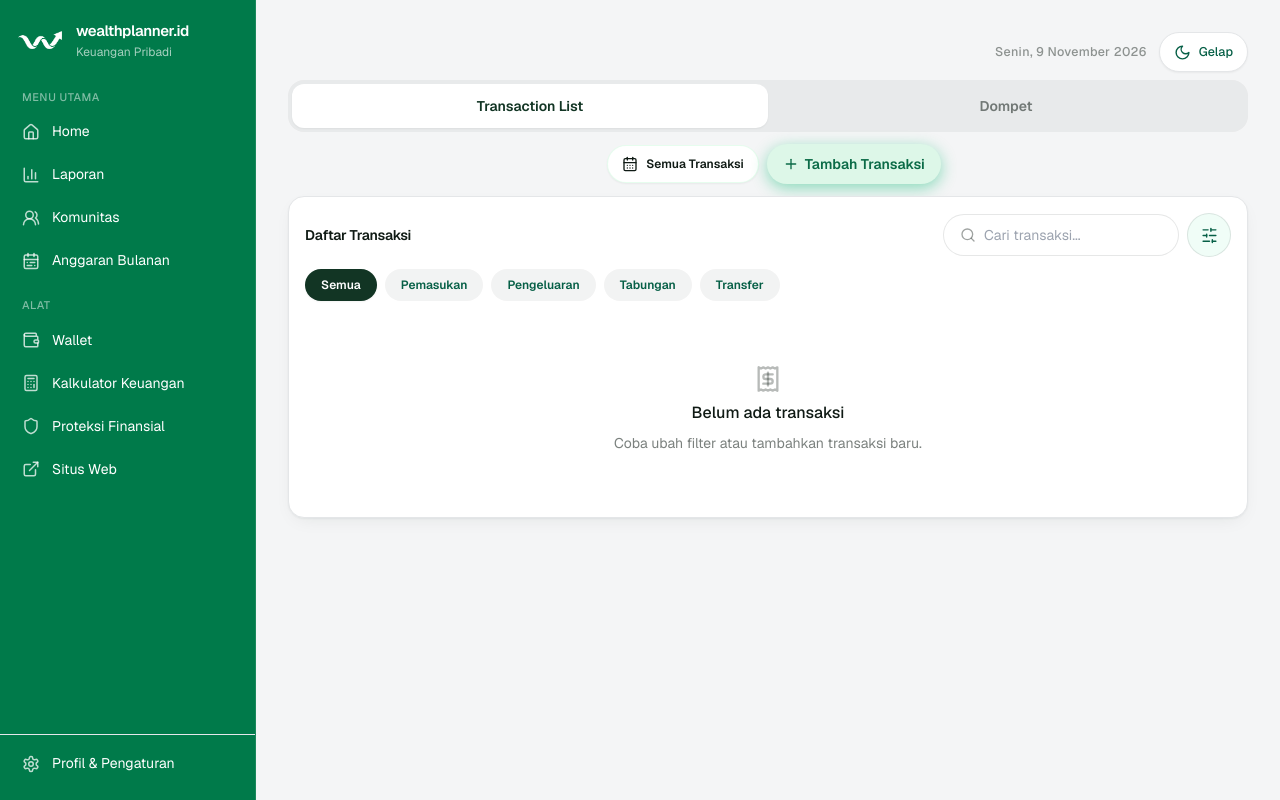
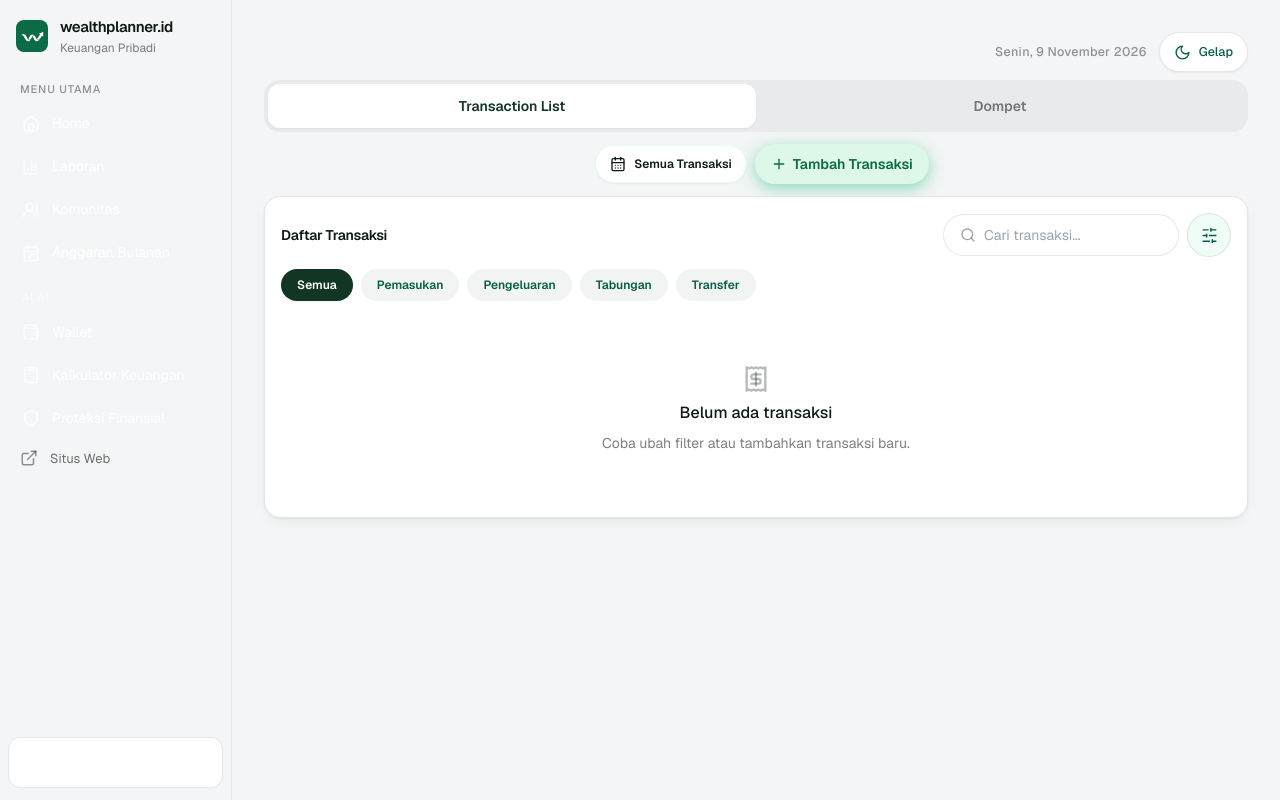
Before and after one commit to jasminework2023/personal-wealthplanner, a React (Vite) app: page /dashboard/transaction in a window 1280 px wide. Built offline with nearby package versions, Linux system fonts and the light colour scheme; the HTML template or start-up script is replaced by a standard one.

Commit message:
ui-compact step 3: compact desktop sidebar shell

```diff
--- a/src/components/Sidebar.tsx
+++ b/src/components/Sidebar.tsx
@@ -60,14 +60,14 @@ function NavItem({ to, label, icon: Icon, onNavigate }: { to: string; label: str
 
 function Brand() {
   return (
-    <div className="px-4 pt-5 pb-5">
+    <div className="px-4 pt-4 pb-4">
       <div className="flex items-center gap-3">
-        <div className="flex h-10 w-12 shrink-0 items-center justify-center" aria-hidden>
-          <img src={logoMark} alt="Wealthplanner" className="h-auto w-full object-contain" />
+        <div className="flex h-8 w-8 shrink-0 items-center justify-center rounded-lg bg-[#0B6B47]" aria-hidden>
+          <img src={logoMark} alt="Wealthplanner" className="h-6 w-6 object-contain" />
         </div>
         <div className="min-w-0">
-          <p className="text-[15px] font-semibold text-white tracking-tight">wealthplanner.id</p>
-          <p className="text-[12px] text-white/65">{getAppLanguage() === "id" ? "Keuangan Pribadi" : "Personal Finance"}</p>
+          <p className="text-[15px] font-semibold text-forest-900 tracking-tight">wealthplanner.id</p>
+          <p className="text-[12px] text-charcoal/55">{getAppLanguage() === "id" ? "Keuangan Pribadi" : "Personal Finance"}</p>
         </div>
       </div>
     </div>
@@ -83,7 +83,7 @@ function SidebarContent({ onNavigate }: { onNavigate?: () => void }) {
       <Brand />
 
       <div className="px-2 flex-1 overflow-y-auto">
-        <p className="px-3.5 text-[11px] font-medium uppercase tracking-wider text-white/50 mt-2 mb-1.5">{labels.main}</p>
+        <p className="px-3 text-[11px] font-medium uppercase tracking-[0.08em] text-charcoal/45 mt-2 mb-1.5">{labels.main}</p>
         <nav className="flex flex-col gap-0.5 mb-4">
           {mainLinks.map((l) => <NavItem key={l.to} {...l} label={l.to === "/finance" ? labels.report : l.to === "/transactions" ? labels.community : l.to === "/budgeting" ? labels.budget : l.label} onNavigate={onNavigate} />)}
         </nav>
@@ -91,14 +91,14 @@ function SidebarContent({ onNavigate }: { onNavigate?: () => void }) {
         <p className="px-3.5 text-[11px] font-medium uppercase tracking-wider text-white/50 mt-2 mb-1.5">{labels.tools}</p>
         <nav className="flex flex-col gap-0.5">
           {toolLinks.map((l) => <NavItem key={l.to} {...l} label={l.to === "/wallets" ? labels.wallet : l.to === "/calculator" ? labels.calculator : labels.protection} onNavigate={onNavigate} />)}
-          <a href="https://www.wealthplanner.id"  onClick={onNavigate} className="group flex items-center gap-3 px-3.5 py-2.5 rounded-xl text-[14px] text-white hover:bg-white/10 hover:text-white transition-all">
-            <ExternalLink size={18} strokeWidth={2} className="text-white/75 group-hover:text-[#6EE7A8]" />
+          <a href="https://www.wealthplanner.id"  onClick={onNavigate} className="group flex items-center gap-3 px-3 py-2 rounded-[10px] text-[13px] text-charcoal/60 hover:bg-charcoal/[0.04] hover:text-forest-900 transition-all">
+            <ExternalLink size={18} strokeWidth={2} className="text-charcoal/45 group-hover:text-forest-700" />
             {labels.website}
           </a>
         </nav>
       </div>
 
-      <div className="px-2 pb-4 pt-2 border-t border-white/12 flex flex-col gap-0.5">
+      <div className="mx-2 mb-3 rounded-xl border border-[#E4E6E8] bg-white p-1 flex flex-col gap-0.5">
         <NavItem to="/settings" label={labels.profile} icon={Settings} onNavigate={onNavigate} />
       </div>
     </div>
@@ -107,7 +107,7 @@ function SidebarContent({ onNavigate }: { onNavigate?: () => void }) {
 
 export function DesktopSidebar() {
   return (
-    <aside className="hidden lg:flex lg:flex-col w-64 shrink-0 h-screen sticky top-0 bg-forest-700 border-r border-white/10">
+    <aside className="desktop-sidebar hidden lg:flex lg:flex-col w-[232px] shrink-0 h-screen sticky top-0 bg-[#F4F5F6] border-r border-[#E4E6E8]">
       <SidebarContent />
     </aside>
   );
```
